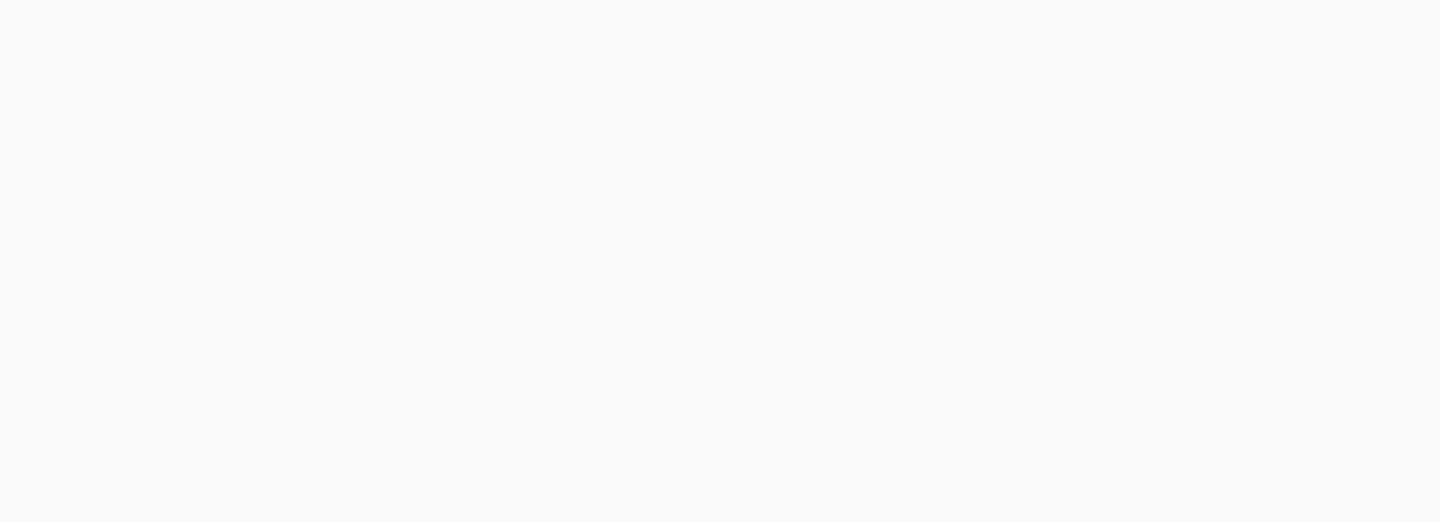
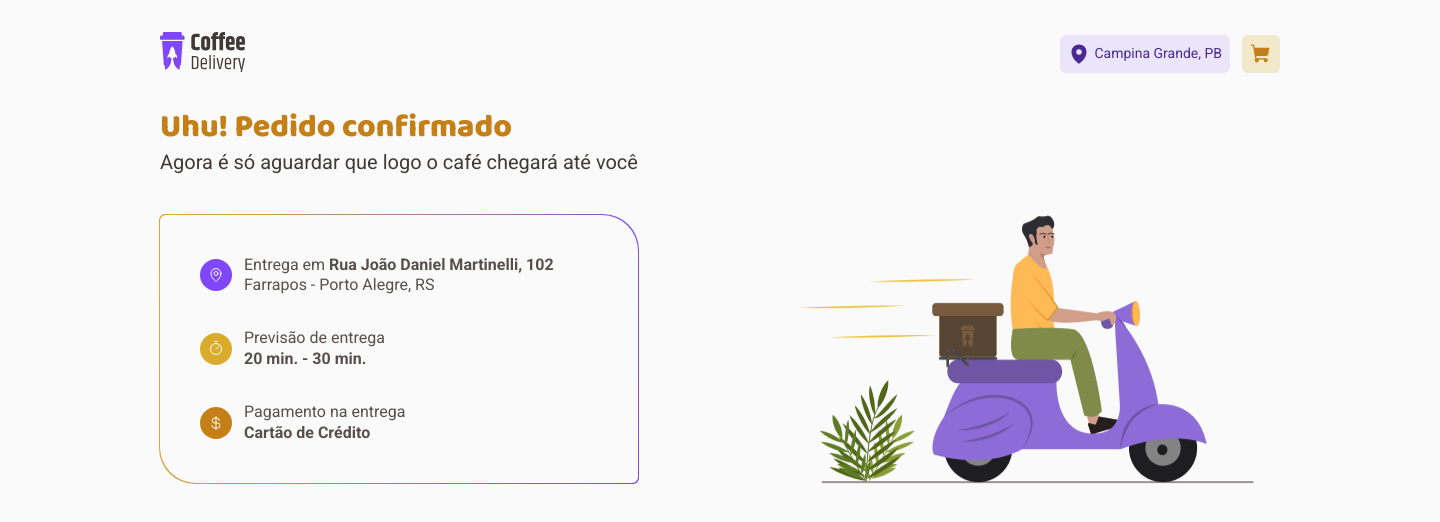
Before and after one commit to brenoq/coffeeShop, a React (Vite) app: page /order in a window 1280 px wide. Before the commit this address had no page. Shown: the top 522 px of the page, 1440 px wide, since content can reach past the window. Built offline with nearby package versions, Linux system fonts and the light colour scheme.

Commit message:
Finished page Order

```diff
--- a/src/Router.tsx
+++ b/src/Router.tsx
@@ -3,6 +3,7 @@ import { DefaultLayout } from './layout/DefaultLayout'
 
 import { Home } from './pages/Home'
 import { Cart } from './pages/Cart'
+import { Order } from './pages/Order'
 
 export function Router() {
   return (
@@ -10,6 +11,7 @@ export function Router() {
       <Route path="/" element={<DefaultLayout />}>
         <Route path="/" element={<Home />} />
         <Route path="/cart" element={<Cart />} />
+        <Route path="/order" element={<Order />} />
       </Route>
     </Routes>
   )
--- a/src/pages/Cart/components/OrderForm/styles.ts
+++ b/src/pages/Cart/components/OrderForm/styles.ts
@@ -61,7 +61,7 @@ export const OrderFormContainer = styled.div`
       grid-column-gap: 12px;
       grid-row-gap: 16px;
 
-      div > #div1 {
+      #div1 {
         grid-area: 1 / 1 / 2 / 2;
       }
       #div2 {
@@ -89,6 +89,7 @@ export const OrderFormContainer = styled.div`
     display: flex;
     flex-direction: column;
     gap: 3.2rem;
+    margin-bottom: 3.2rem;
 
     padding: 4rem;
 
--- a/src/pages/Order/index.tsx
+++ b/src/pages/Order/index.tsx
@@ -1,3 +1,48 @@
+import orderImg from '../../assets/illustration.png'
+
+import { CurrencyDollar, MapPin, Timer } from 'phosphor-react'
+import { OrderContainer, TagContainer } from './styles'
+
 export function Order() {
-  return <h1>Pedido finalizado</h1>
+  return (
+    <OrderContainer>
+      <div className="orderInfo">
+        <h1>Uhu! Pedido confirmado</h1>
+        <p>Agora é só aguardar que logo o café chegará até você</p>
+        <div className="infoDetail">
+          <div>
+            <TagContainer variant="purple">
+              <MapPin size={32} />
+            </TagContainer>
+            <div>
+              <span>Entrega em </span>
+              <strong>Rua João Daniel Martinelli, 102</strong>
+              <p>Farrapos - Porto Alegre, RS</p>
+            </div>
+          </div>
+          <div>
+            <TagContainer variant="yellow">
+              <Timer size={32} />
+            </TagContainer>
+            <div>
+              <p>Previsão de entrega</p>
+              <strong>20 min. - 30 min.</strong>
+            </div>
+          </div>
+          <div>
+            <TagContainer variant="yellow-dark">
+              <CurrencyDollar size={32} />
+            </TagContainer>
+            <div>
+              <p>Pagamento na entrega</p>
+              <strong>Cartão de Crédito</strong>
+            </div>
+          </div>
+        </div>
+      </div>
+      <div className="orderImg">
+        <img src={orderImg} alt="pedido enviado de moto" />
+      </div>
+    </OrderContainer>
+  )
 }
--- a/src/pages/Order/styles.ts
+++ b/src/pages/Order/styles.ts
@@ -0,0 +1,97 @@
+import { styled } from 'styled-components'
+
+interface tagVariants {
+  variant: string
+}
+
+export const OrderContainer = styled.div`
+  padding: 0 16rem;
+
+  display: flex;
+  flex-direction: row;
+  align-items: flex-end;
+  justify-content: space-between;
+
+  .orderInfo {
+    & > h1 {
+      color: ${(props) => props.theme['yellow-dark']};
+      font-size: 3.2rem;
+      font-family: 'Baloo 2', cursive;
+      font-weight: 800;
+    }
+
+    & > p {
+      color: ${(props) => props.theme['base-subtitle']};
+      font-size: 2rem;
+      font-family: 'Roboto', sans-serif;
+      font-weight: 400;
+    }
+
+    .infoDetail {
+      display: flex;
+      flex-direction: column;
+      padding: 4rem;
+      gap: 3.2rem;
+      margin-top: 4rem;
+
+      border-radius: 6px 36px;
+      background: ${(props) => props.theme.background};
+
+      position: relative;
+
+      &::before {
+        content: '';
+        position: absolute;
+        inset: -1px;
+        z-index: -1;
+        border-radius: 6px 36px;
+        background: linear-gradient(102.89deg, #dbac2c 2.61%, #8047f8 98.76%);
+      }
+
+      & > div {
+        display: flex;
+        flex-direction: row;
+        align-items: center;
+        justify-content: flex-start;
+        gap: 1.2rem;
+
+        color: ${(props) => props.theme['base-text']};
+        font-size: 1.6rem;
+        font-family: 'Roboto', sans-serif;
+        font-weight: 400;
+        line-height: 130%;
+      }
+    }
+  }
+
+  .orderImg {
+    width: 49.2rem;
+    height: 29.3rem;
+    transform: translateY(1.31rem);
+  }
+`
+
+export const TagContainer = styled.div<tagVariants>`
+  display: flex;
+  justify-content: flex-start;
+  align-items: center;
+  gap: 0.8rem;
+
+  svg {
+    width: 3.2rem;
+    height: 3.2rem;
+    background-color: ${(props) => props.theme[props.variant]};
+    border-radius: 1000px;
+    padding: 0.8rem;
+    color: ${(props) => props.theme.background};
+  }
+
+  span {
+    font-family: 'Roboto';
+    font-weight: 400;
+    font-size: 1.6rem;
+    line-height: 130%;
+
+    color: ${(props) => props.theme['base-text']};
+  }
+`
```
Also changed, not shown: src/assets/illustration.png (added).
